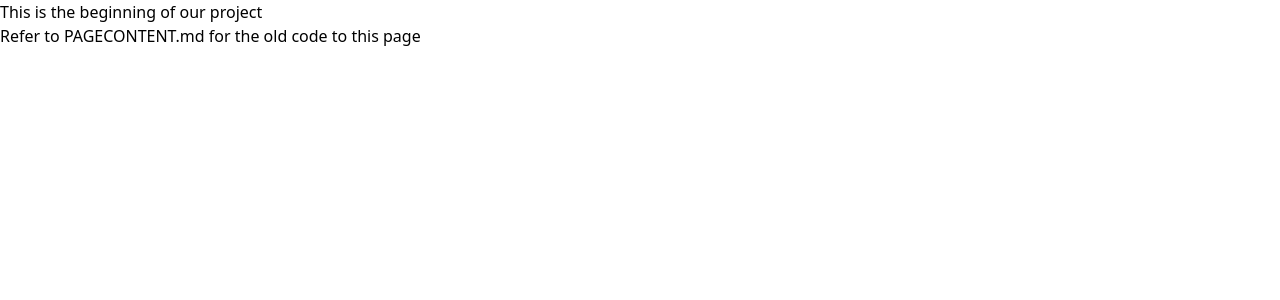
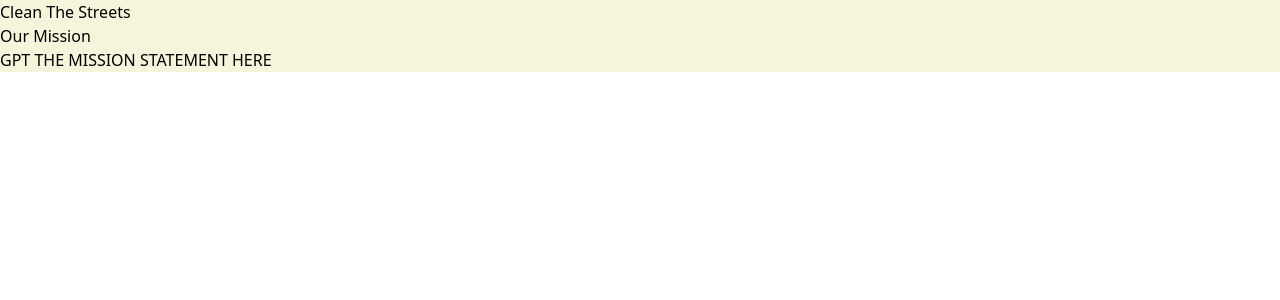
Before and after one commit to theohudson24/cleanthestreets, a Next.js app: page / in a window 1280 px wide. Shown: the top 300 px of the page. Built offline with nearby package versions, Linux system fonts and the light colour scheme.

Commit message:
Push 2/21

```diff
--- a/src/app/page.js
+++ b/src/app/page.js
@@ -1,8 +1,11 @@
 export default function Home() {
   return (
-    <div>
-      <h1>This is the beginning of our project</h1>
-      <h1>Refer to PAGECONTENT.md for the old code to this page</h1>
+    //Use className for adding classes to certain elements
+    //Reason: class is a keyword in Javascript
+    <div className="home-intro">
+      <h1>Clean The Streets</h1>
+      <h1>Our Mission</h1>
+      <p>GPT THE MISSION STATEMENT HERE</p>
     </div>
   );
 }
--- a/src/styles/globals.css
+++ b/src/styles/globals.css
@@ -24,3 +24,7 @@ body {
   /*font-family: Arial, Helvetica, sans-serif; */
   background-color: white;
 }
+
+.home-intro {
+  background-color: beige;
+}
```
